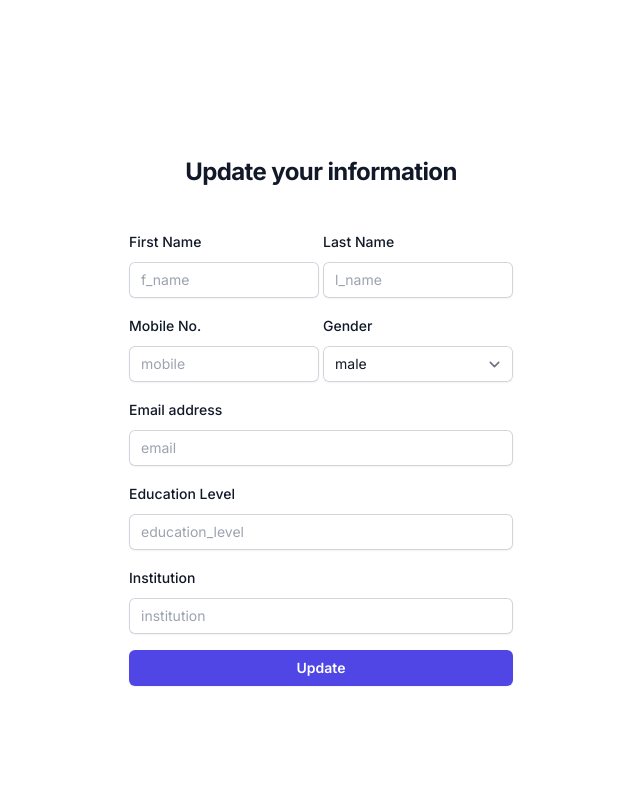
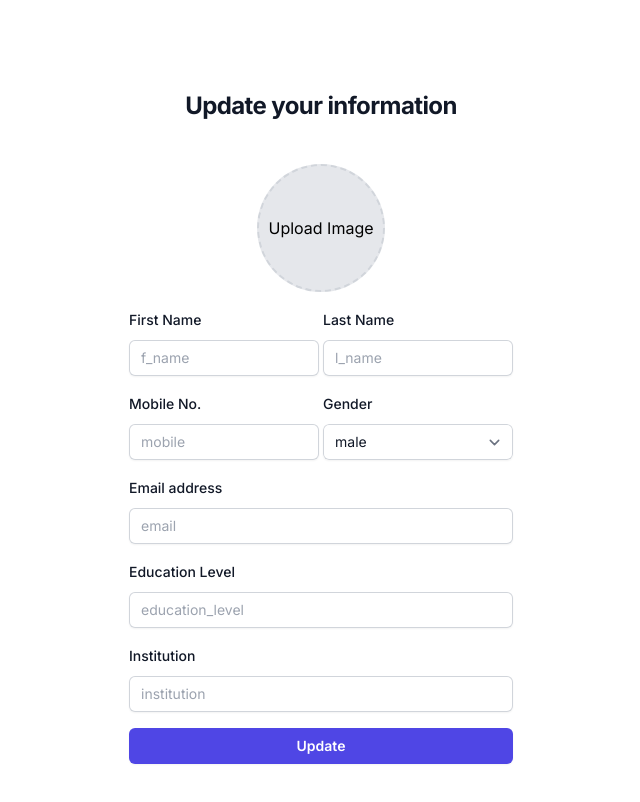
Before and after one commit to Nafiz-Anam/ph-study-routine-client, a Next.js app: page /profile in a window 1280 px wide. Shown: the top 802 px of the page, without its empty margins (319-959 px from the left). Built offline with nearby package versions, Linux system fonts and the light colour scheme.

Commit message:
added image uploader component

```diff
--- a/src/components/forms/profileForm.jsx
+++ b/src/components/forms/profileForm.jsx
@@ -1,6 +1,8 @@
 "use client";
 
 import { useForm } from "react-hook-form";
+import ImageUploader from "../imageUploader";
+import { useState } from "react";
 
 const ProfileForm = () => {
     const {
@@ -11,6 +13,12 @@ const ProfileForm = () => {
     const onSubmit = (data) => console.log(data);
     console.log("errors =>", errors);
 
+    const [selectedImage, setSelectedImage] = useState(null);
+    console.log("selectedImage", selectedImage);
+    const handleImageSelected = (file) => {
+        setSelectedImage(file);
+    };
+
     return (
         <section className="flex min-h-full flex-col justify-center px-6 py-12 lg:px-8">
             <div className="sm:mx-auto sm:w-full sm:max-w-sm">
@@ -20,6 +28,12 @@ const ProfileForm = () => {
             </div>
             <div className="mt-10 sm:mx-auto sm:w-full sm:max-w-sm">
                 <form onSubmit={handleSubmit(onSubmit)} className="space-y-4">
+                    <div className="flex justify-center items-start">
+                        <ImageUploader
+                            defaultImageUrl=""
+                            onImageSelected={handleImageSelected}
+                        />
+                    </div>
                     <div className="flex gap-1">
                         <div>
                             <label
--- /dev/null
+++ b/src/components/imageUploader.js
@@ -0,0 +1,54 @@
+"use client";
+
+import React, { useEffect, useState } from "react";
+
+const ImageUploader = ({ defaultImageUrl, onImageSelected }) => {
+    const [imagePreview, setImagePreview] = useState(defaultImageUrl);
+
+    const handleInputChange = (event) => {
+        const file = event.target.files[0];
+        if (
+            file &&
+            ["image/jpeg", "image/png", "image/jpg"].includes(file.type)
+        ) {
+            const reader = new FileReader();
+            reader.onloadend = () => {
+                setImagePreview(reader.result);
+                onImageSelected(file);
+            };
+            reader.readAsDataURL(file);
+        } else {
+            console.error("Unsupported file format.");
+        }
+    };
+
+    useEffect(() => {
+        if (defaultImageUrl) {
+            setImagePreview(defaultImageUrl);
+        }
+    }, [defaultImageUrl]);
+
+    return (
+        <label className="block cursor-pointer">
+            <input
+                type="file"
+                accept="image/png, image/jpeg"
+                onChange={handleInputChange}
+                style={{ display: "none" }}
+            />
+            {imagePreview ? (
+                <img
+                    src={imagePreview}
+                    alt="Preview"
+                    className="w-32 h-32 rounded-full object-cover border-2 border-gray-300"
+                />
+            ) : (
+                <div className="w-32 h-32 rounded-full flex items-center justify-center bg-gray-200 border-2 border-dashed border-gray-300">
+                    <span>Upload Image</span>
+                </div>
+            )}
+        </label>
+    );
+};
+
+export default ImageUploader;
```
